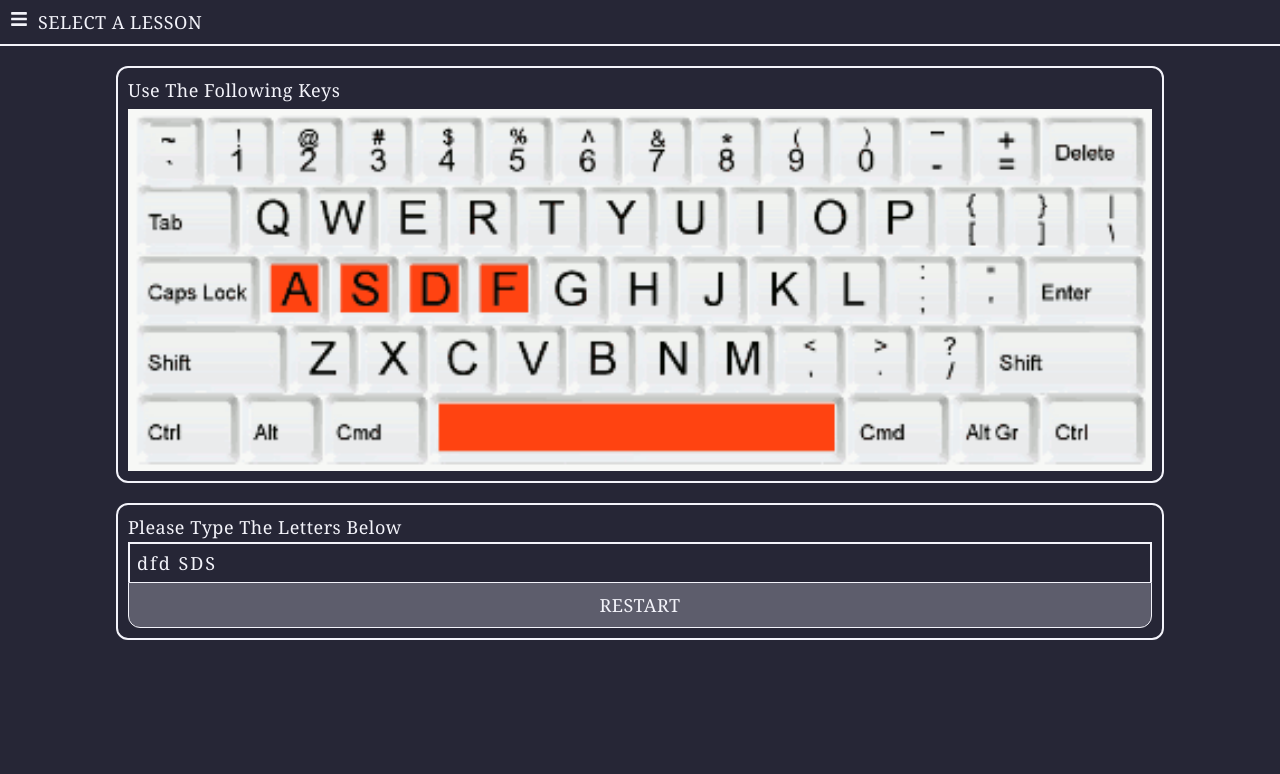
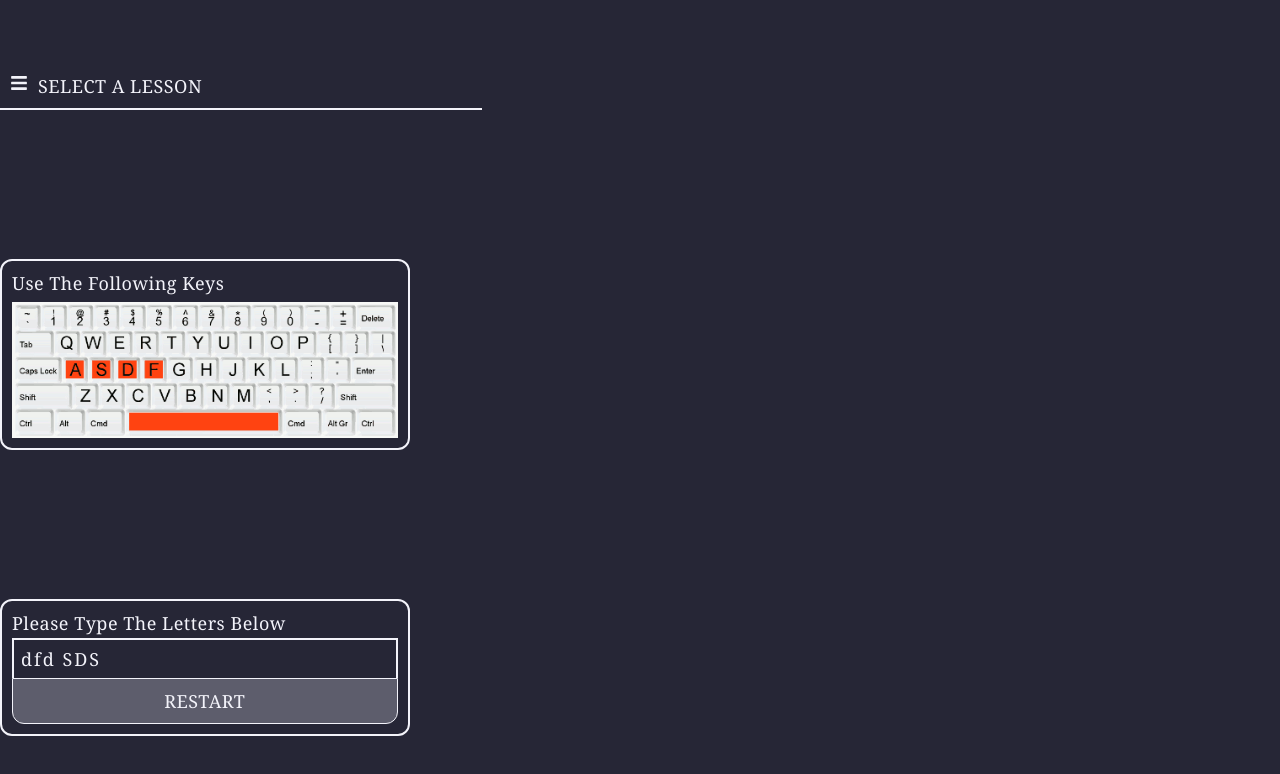
Before and after one commit to stevenarellano/speed-typing, a React (Create React App) app in the folder speed-typing/: page / in a window 1280 px wide. Shown: the top 774 px of the page. Built offline with nearby package versions, Linux system fonts and the light colour scheme.

Commit message:
desktop start

```diff
--- a/speed-typing/src/App.css
+++ b/speed-typing/src/App.css
@@ -5,7 +5,7 @@
     --accent-primary: rgba(148, 148, 162, 0.5);
     --accent-secondary: rgba(148, 148, 162, 1);
     --red: rgba(149, 1, 1, 1);
-    --green: rgba(30, 81, 40, 1);
+    --green: rgb(31, 126, 50);
 }
 
 .App {
@@ -21,14 +21,27 @@
     letter-spacing: 0.5px;
 }
 
-@media only screen and (min-width: 600px) {
-    body {
-        background-color: lightblue;
+@media only screen and (min-width: 768px) {
+    .App {
+        display: grid;
+        grid-template:
+            "options" "guide" "guide" 1fr
+            "options" "guide" "guide" 1fr
+            "options" "lesson" "lesson" 1fr
+            "options" "lesson" "lesson" 1fr;
+    }
+
+    #Options {
+        grid-area: options;
+        display: inline-block;
+    }
+    #Guide {
+        grid-area: guide;
+        display: inline-block;
+    }
+
+    #Lesson {
+        grid-area: lesson;
+        display: inline-block;
     }
 }
-
-@media only screen and (min-width: 768px) {
-    body {
-        background-color: lightblue;
-    }
-}
--- a/speed-typing/src/App.js
+++ b/speed-typing/src/App.js
@@ -18,18 +18,19 @@ function App() {
         new TypingInfo(lessonText, new Timer())
     );
     useLayoutEffect(() => {
-
         setTypingInfo(new TypingInfo(lessonText, new Timer()));
     }, [lessonNum]);
 
     return (
         <div className="App">
             <Options
+                id="Options"
                 testToggleState={[testToggle, setTestToggle]}
                 lessonState={[lessonNum, setLessonNum]}
             />
-            <Guide lessonNum={lessonNum} />
+            <Guide id="Guide" lessonNum={lessonNum} />
             <TypingArea
+                id="TypingArea"
                 typingInfoState={[typingInfo, setTypingInfo]}
                 lessonState={[lessonNum, setLessonNum]}
             />
```
